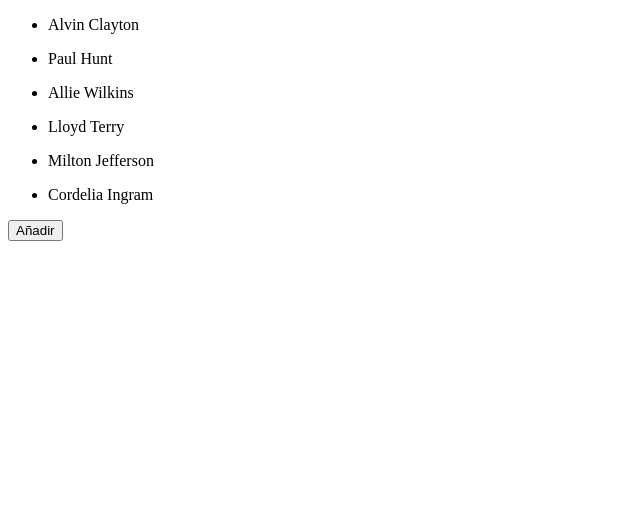
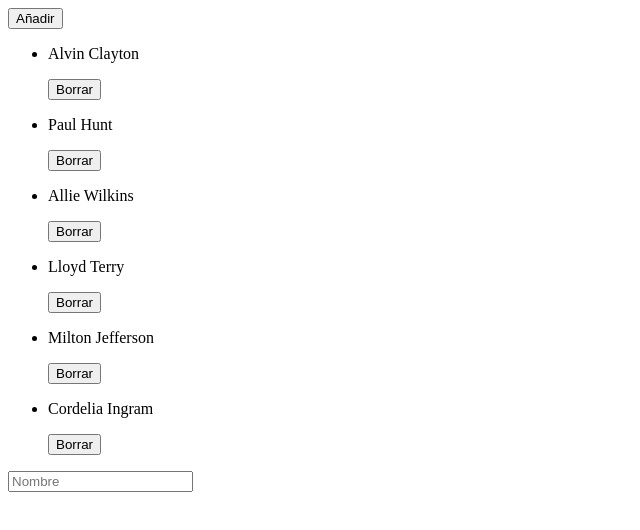
Before and after one commit to alexxispn/EOI-user-testing, a website: page src/index.html in a window 1280 px wide. Both pictures are taken after a click on the button "Añadir". Shown: the whole page, without its empty margins (0-640 px from the left). Drawn offline with Linux system fonts and the light colour scheme.

Commit message:
testing added for remove button

```diff
--- a/src/index.html
+++ b/src/index.html
@@ -8,25 +8,79 @@
 </head>
 
 <body>
+    <button id="add">Añadir</button>
     <ul>
-        <li><p>Alvin Clayton</p></li>
-        <li><p>Paul Hunt</p></li>
-        <li><p>Allie Wilkins</p></li>
-        <li><p>Lloyd Terry</p></li>
-        <li><p>Milton Jefferson</p></li>
+        <li>
+            <p>Alvin Clayton</p>
+            <button class="remove">Borrar</button>
+        </li>
+        <li>
+            <p>Paul Hunt</p>
+            <button class="remove">Borrar</button>
+        </li>
+        <li>
+            <p>Allie Wilkins</p>
+            <button class="remove">Borrar</button>
+        </li>
+        <li>
+            <p>Lloyd Terry</p>
+            <button class="remove">Borrar</button>
+        </li>
+        <li>
+            <p>Milton Jefferson</p>
+            <button class="remove">Borrar</button>
+        </li>
     </ul>
-    <button id="add">Añadir</button>
+    <input type="text" id="filter" placeholder="Nombre">
 </body>
 
 <script>
-    function addUser() {
-      const li = document.createElement('li');
-      const p = document.createElement('p');
-      p.innerHTML = 'Cordelia Ingram';
-      li.appendChild(p);
-      document.querySelector('ul').appendChild(li);
+const addUser = () => {
+    const li = document.createElement('li');
+    const p = document.createElement('p');
+    const button = document.createElement('button');
+    p.innerHTML = 'Cordelia Ingram';
+    button.innerHTML = 'Borrar';
+    button.classList.add('remove');
+    li.appendChild(p);
+    li.appendChild(button);
+    document.querySelector('ul').appendChild(li);
+    addRemoveButton();
     }
-        const button = document.querySelector('#add');
-        button.addEventListener('click', addUser);
+const addButton = document.querySelector('#add');
+    addButton.addEventListener('click', addUser);
+
+
+
+const removeUser = (elem) => {
+    const li = elem.target.parentElement;
+    li.remove();
+}
+const addRemoveButton = () => {
+    const removeButton = document.querySelectorAll('.remove');
+    removeButton.forEach(button => {
+        button.addEventListener('click', removeUser);
+    });
+}
+addRemoveButton()
+
+
+
+function filterUsers(elem) {
+    const filter = elem.target.value.toUpperCase();
+    const li = document.querySelectorAll('li');
+    li.forEach(item => {
+        const text = item.textContent;
+        if (text.toUpperCase().indexOf(filter) > -1) {
+            item.style.display = 'block';
+        } else {
+            item.style.display = 'none';
+        }
+    });
+}
+const filter = document.querySelector('input');
+filter.addEventListener('keyup', filterUsers);
+
+
 </script>
 </html>
```
Also changed, not shown: package.json (+4 -3 lines), src/index.test.ts (+37 -5 lines), 1 other file.
